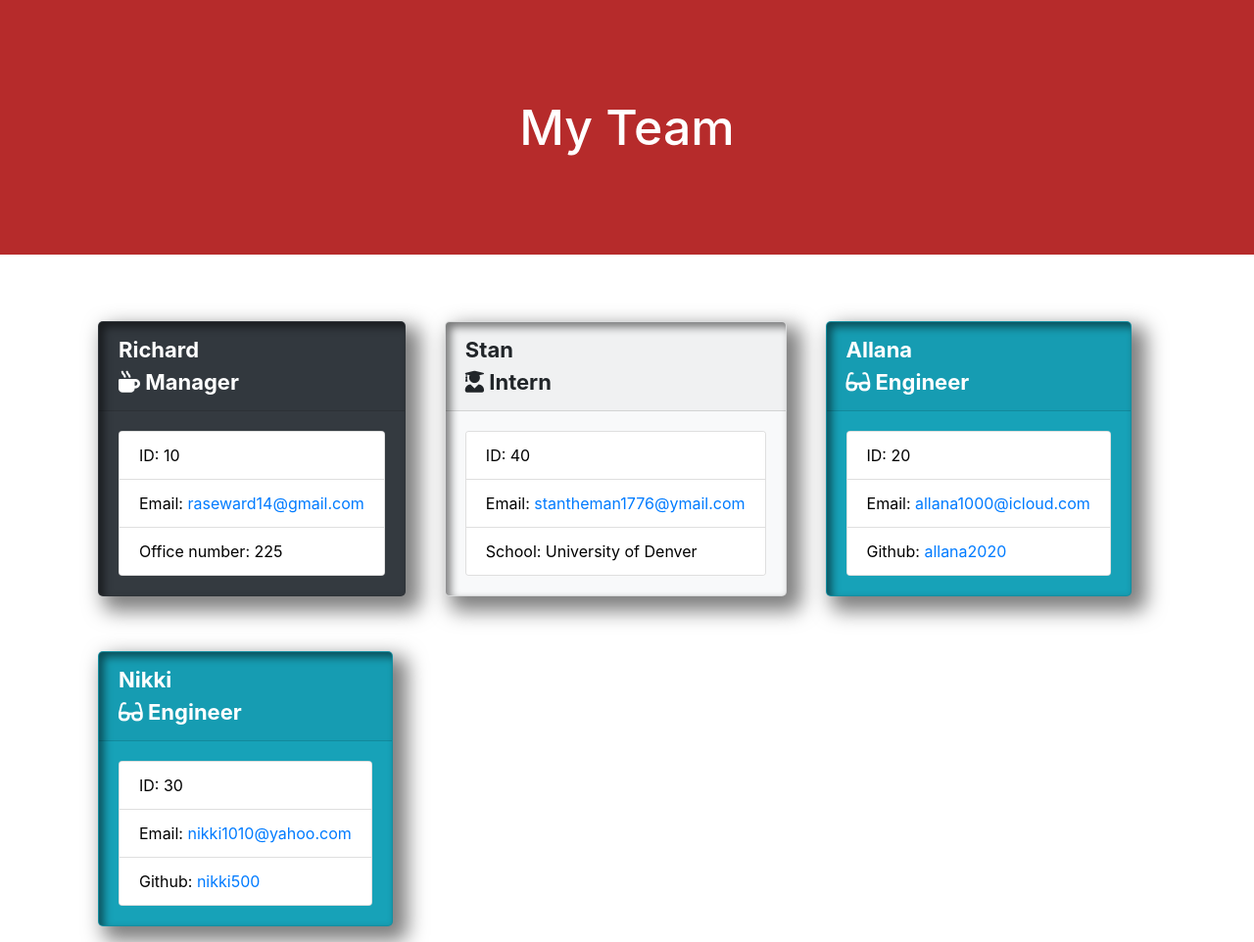
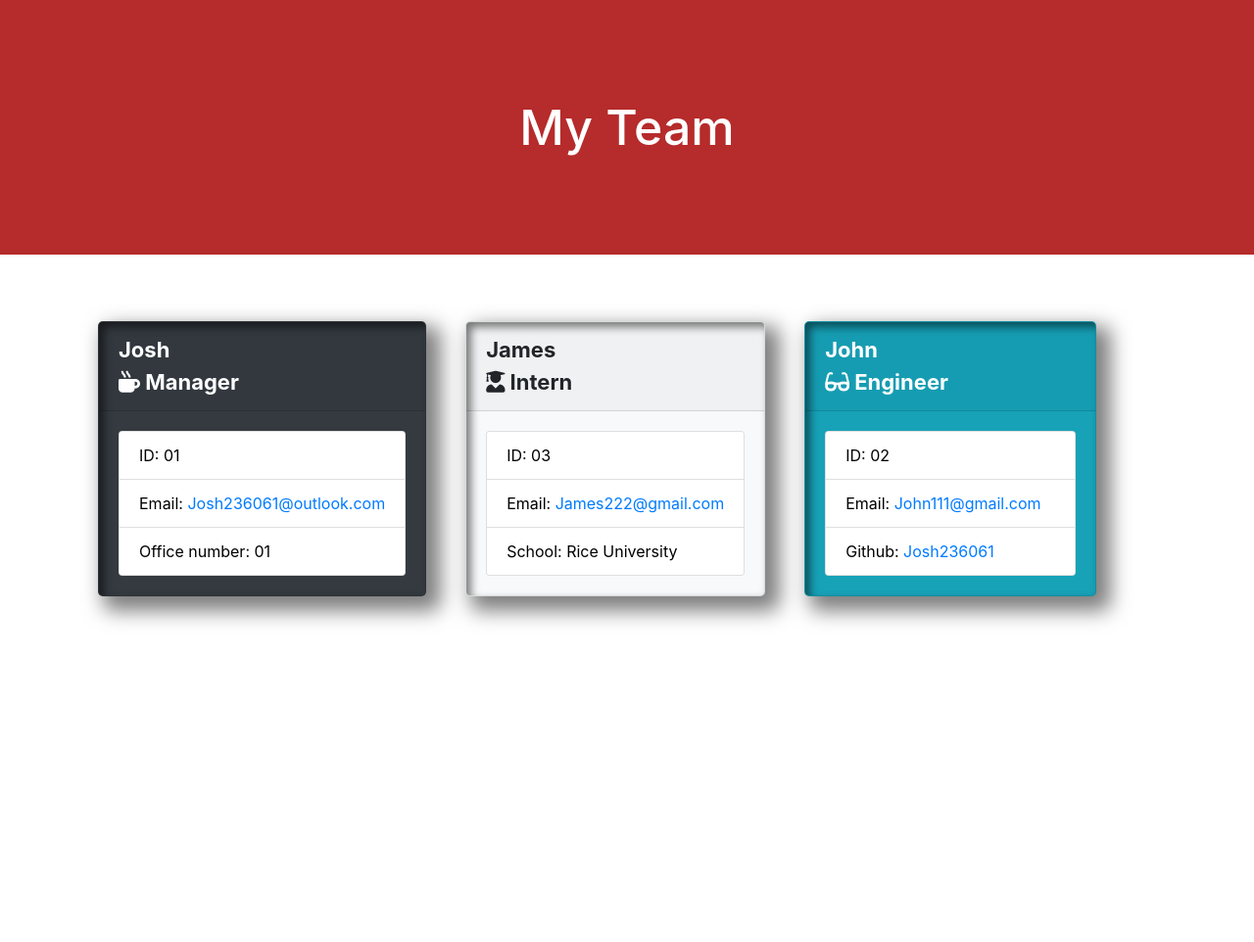
Before and after one commit to Josh236061/team-profile-generator, a website: page sample.html in a window 1280 px wide. Shown: the whole page at 98% size. After the commit the page ends 800 px from the top, so only its background shows below. Drawn offline with nearby package versions, Linux system fonts and the light colour scheme.

Commit message:
finalized code

```diff
--- a/sample.html
+++ b/sample.html
@@ -1,5 +1,3 @@
-
-
 <!doctype html>
     <html lang="en">
     <head>
@@ -25,52 +23,39 @@
         <div class="portfolio-container">
             <div class="project-row">
             <div class="card text-white bg-dark mb-3" style="min-width: 18rem;">
-<div class="card-header">Richard<br><i class="fas fa-mug-hot"></i> Manager</div>
+  <div class="card-header">Josh<br><i class="fas fa-mug-hot"></i> Manager</div>
   <div class="card-body">
   <div class="card" style='min-width: 16rem;'>
   <ul class="list-group list-group-flush">
-<li class="list-group-item">ID: 10</li>
-<li class="list-group-item">Email: <a href="mailto:raseward14@gmail.com" target="null">raseward14@gmail.com</a></li>
-<li class="list-group-item">Office number: 225</li>
+    <li class="list-group-item">ID: 01</li>
+    <li class="list-group-item">Email: <a href="mailto:Josh236061@outlook.com" target="null">Josh236061@outlook.com</a></li>
+    <li class="list-group-item">Office number: 01</li>
   </ul>
 </div>
   </div>
 </div>
 
         <div class="card bg-light mb-3" style="min-width: 18rem;">
-<div class="card-header">Stan<br><i class="fas fa-user-graduate"></i> Intern</div>
+  <div class="card-header">James<br><i class="fas fa-user-graduate"></i> Intern</div>
   <div class="card-body">
   <div class="card" style='min-width: 16rem;'>
   <ul class="list-group list-group-flush">
-<li class="list-group-item">ID: 40</li>
-<li class="list-group-item">Email: <a href="mailto:stantheman1776@ymail.com" target="null">stantheman1776@ymail.com</a></li>
-<li class="list-group-item">School: University of Denver</li>
+    <li class="list-group-item">ID: 03</li>
+    <li class="list-group-item">Email: <a href="mailto:James222@gmail.com" target="null">James222@gmail.com</a></li>
+    <li class="list-group-item">School: Rice University</li>
   </ul>
 </div>
   </div>
 </div>
 
         <div class="card text-white bg-info mb-3" style="min-width: 18rem;">
-<div class="card-header">Allana<br><i class="fas fa-glasses"></i> Engineer</div>
+  <div class="card-header">John<br><i class="fas fa-glasses"></i> Engineer</div>
   <div class="card-body">
   <div class="card" style='min-width: 16rem;'>
   <ul class="list-group list-group-flush">
-<li class="list-group-item">ID: 20</li>
-<li class="list-group-item">Email: <a href="mailto:allana1000@icloud.com" target="null">allana1000@icloud.com</a></li>
-<li class="list-group-item">Github: <a href="https://github.com/allana2020" target="null">allana2020</a></li>
-</ul>
-</div>
-</div>
-</div>
-
-    <div class="card text-white bg-info mb-3" style="min-width: 18rem;">
-<div class="card-header">Nikki<br><i class="fas fa-glasses"></i> Engineer</div>
-<div class="card-body">
-<div class="card" style='min-width: 16rem;'>
-<ul class="list-group list-group-flush">
-<li class="list-group-item">ID: 30</li>
-<li class="list-group-item">Email: <a href="mailto:nikki1010@yahoo.com" target="null">nikki1010@yahoo.com</a></li>
-<li class="list-group-item">Github: <a href="https://github.com/nikki500" target="null">nikki500</a></li>
+    <li class="list-group-item">ID: 02</li>
+    <li class="list-group-item">Email: <a href="mailto:John111@gmail.com" target="null">John111@gmail.com</a></li>
+    <li class="list-group-item">Github: <a href="https://github.com/Josh236061" target="null">Josh236061</a></li>
   </ul>
 </div>
   </div>
```
Lines whose indentation alone changed are shown as unchanged.
